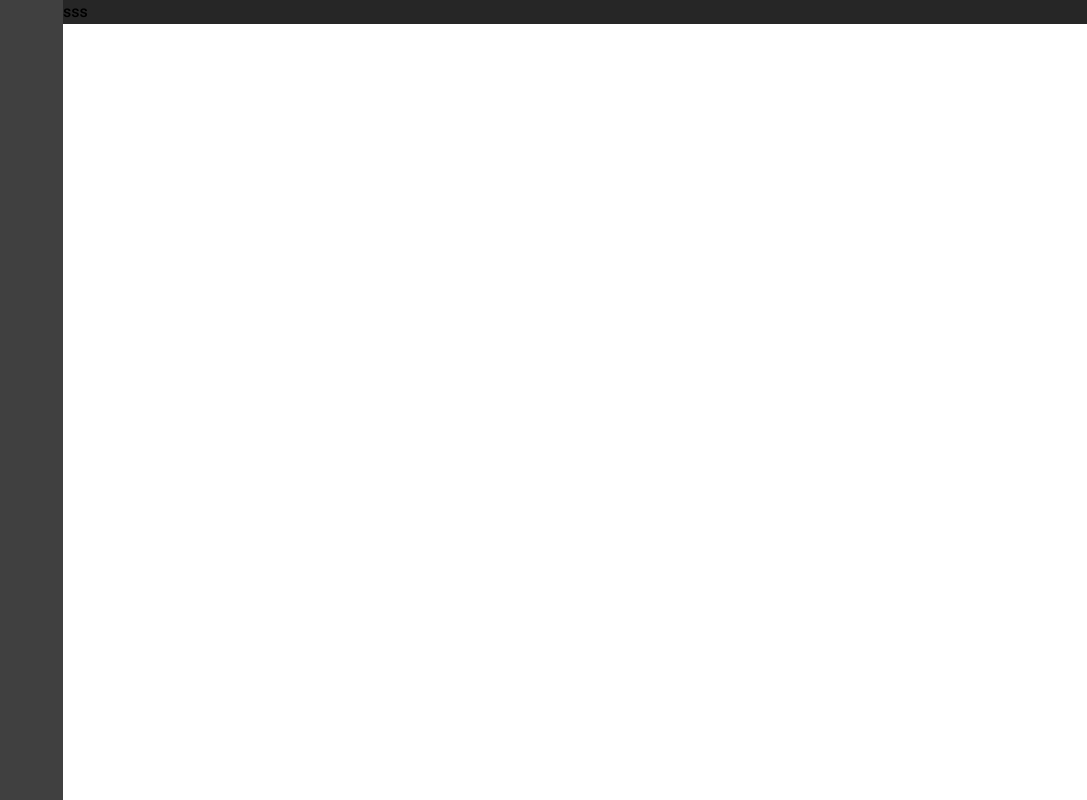
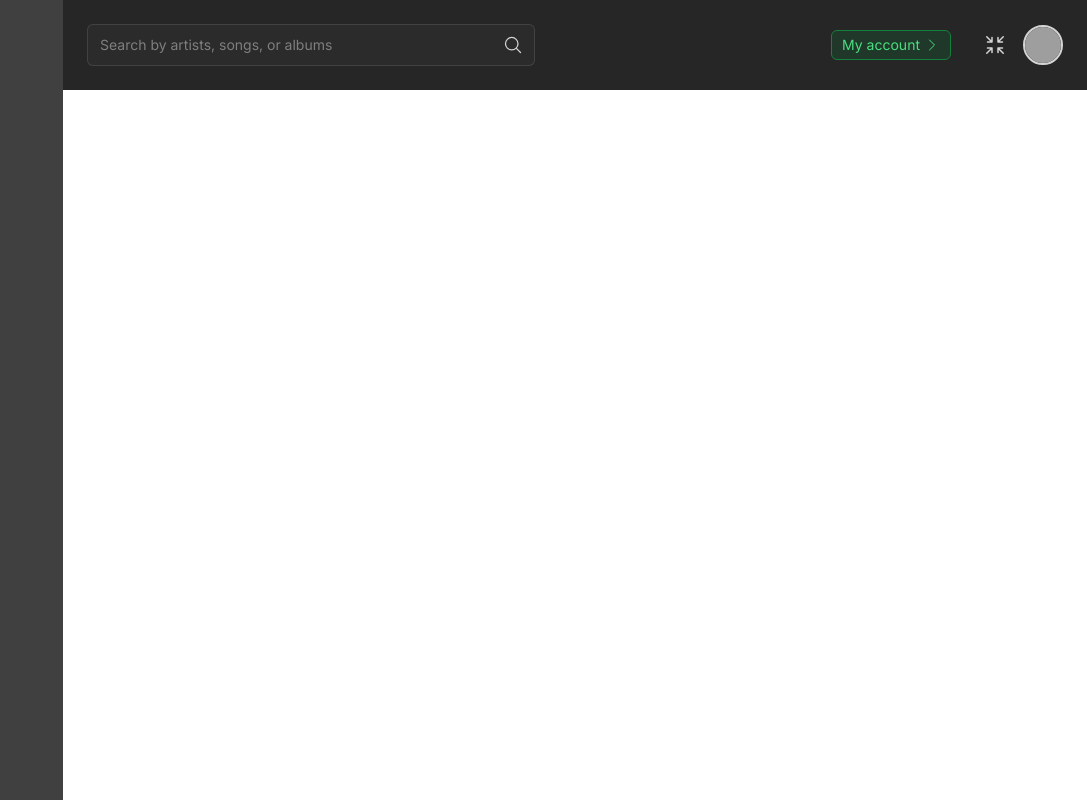
Before and after one commit to fwedwicc/FM-DailyUI, a React (Vite) app: page /day09 in a window 1280 px wide. Shown: the whole page, without its empty margins (193-1280 px from the left). Built offline with nearby package versions, Linux system fonts and the light colour scheme; grey boxes are pictures that could not be loaded; what @codaworks/react-glow would draw is missing.

Commit message:
Fixed final layout for day09 challenge, also added some components

```diff
--- a/src/pages/Day09.jsx
+++ b/src/pages/Day09.jsx
@@ -15,6 +15,29 @@ const Day09 = () => {
     setIsSidebarOpen(!isSidebarOpen);
   };
 
+  const ProfileWidget = ({ styles }) => {
+    return (
+      <div className={`${styles} items-center gap-8`}>
+        <a href='#' className='font-medium text-green-400 text-sm px-2.5 py-1 border border-green-700 bg-green-900/40 rounded-md inline-flex items-center gap-1'>
+          My account
+          <svg xmlns="http://www.w3.org/2000/svg" fill="none" viewBox="0 0 24 24" strokeWidth={1.5} stroke="currentColor" className="size-4">
+            <path strokeLinecap="round" strokeLinejoin="round" d="m8.25 4.5 7.5 7.5-7.5 7.5" />
+          </svg>
+        </a>
+        <div className='gap-4 flex items-center'>
+          <svg xmlns="http://www.w3.org/2000/svg" fill="none" viewBox="0 0 24 24" strokeWidth={1.5} stroke="currentColor" className="size-6 text-neutral-300">
+            <path strokeLinecap="round" strokeLinejoin="round" d="M9 9V4.5M9 9H4.5M9 9 3.75 3.75M9 15v4.5M9 15H4.5M9 15l-5.25 5.25M15 9h4.5M15 9V4.5M15 9l5.25-5.25M15 15h4.5M15 15v4.5m0-4.5 5.25 5.25" />
+          </svg>
+          <img
+            className="size-10 border-2 border-neutral-300 rounded-full"
+            src="https://avatars.githubusercontent.com/u/84505567?v=4"
+            alt="Bot Avatar"
+          />
+        </div>
+      </div>
+    )
+  }
+
   return (
     <motion.div
       initial={{ opacity: 0 }}
@@ -24,21 +47,43 @@ const Day09 = () => {
     >
       <section className="bg-neutral-800 flex">
         <aside
-          className={`fixed h-screen bg-neutral-700 w-64 transition-transform transform ${isSidebarOpen ? 'translate-x-0' : '-translate-x-full'
+          className={`fixed h-screen bg-neutral-700 w-64 transition-transform transform z-40 ${isSidebarOpen ? 'translate-x-0' : '-translate-x-full'
             } lg:translate-x-0`}
         >
           {/* Sidebar */}
         </aside>
-        <main className="flex-1 ml-0 lg:ml-64 lg:mt-0 mt-[4.5rem] bg-neutral-800">
+        <main className="flex-1 ml-0 lg:ml-64 p-6 bg-neutral-800">
           {/* Sidebar Toggle Button for Medium Screens */}
-          <button
-            className="lg:hidden fixed top-4 left-4 p-2 bg-neutral-700 text-white rounded-md z-50"
-            onClick={toggleSidebar}
-          >
-            {isSidebarOpen ? 'Close Sidebar' : 'Open Sidebar'}
-          </button>
+          <div className='flex justify-between'>
+            <button
+              className="lg:hidden p-2 bg-neutral-700 text-white rounded-md z-50"
+              onClick={toggleSidebar}
+            >
+              {isSidebarOpen ? 'Close Sidebar' : 'Open Sidebar'}
+            </button>
+            {/* Profile widget for small screen*/}
+            <ProfileWidget styles={'lg:hidden flex'} />
+          </div>
           {/* Main Content */}
-          <h1>sss</h1>
+          <div className='flex justify-between items-center lg:mt-0 mt-5'>
+            {/* Search bar */}
+            <div className='w-full lg:max-w-md max-w-xs relative'>
+              <input
+                id="search"
+                type='text'
+                placeholder='Search by artists, songs, or albums'
+                className={`w-full rounded-md bg-neutral-700/20 border border-neutral-600/60 py-2.5 px-3 pe-10 text-sm transition duration-300 ease-in-out focus:ring-neutral-400 focus:border-neutral-400 focus:ring-1 text-neutral-200 placeholder:text-neutral-400/70`}
+                required='false'
+              />
+              <div className="pointer-events-none absolute inset-y-0 end-0 flex items-center pe-3">
+                <svg xmlns="http://www.w3.org/2000/svg" fill="none" viewBox="0 0 24 24" strokeWidth={1.5} stroke="currentColor" className="size-5 text-neutral-300">
+                  <path strokeLinecap="round" strokeLinejoin="round" d="m21 21-5.197-5.197m0 0A7.5 7.5 0 1 0 5.196 5.196a7.5 7.5 0 0 0 10.607 10.607Z" />
+                </svg>
+              </div>
+            </div>
+            {/* Profile widget for large screen*/}
+            <ProfileWidget styles={'hidden lg:flex'} />
+          </div>
         </main>
       </section>
     </motion.div>
```
